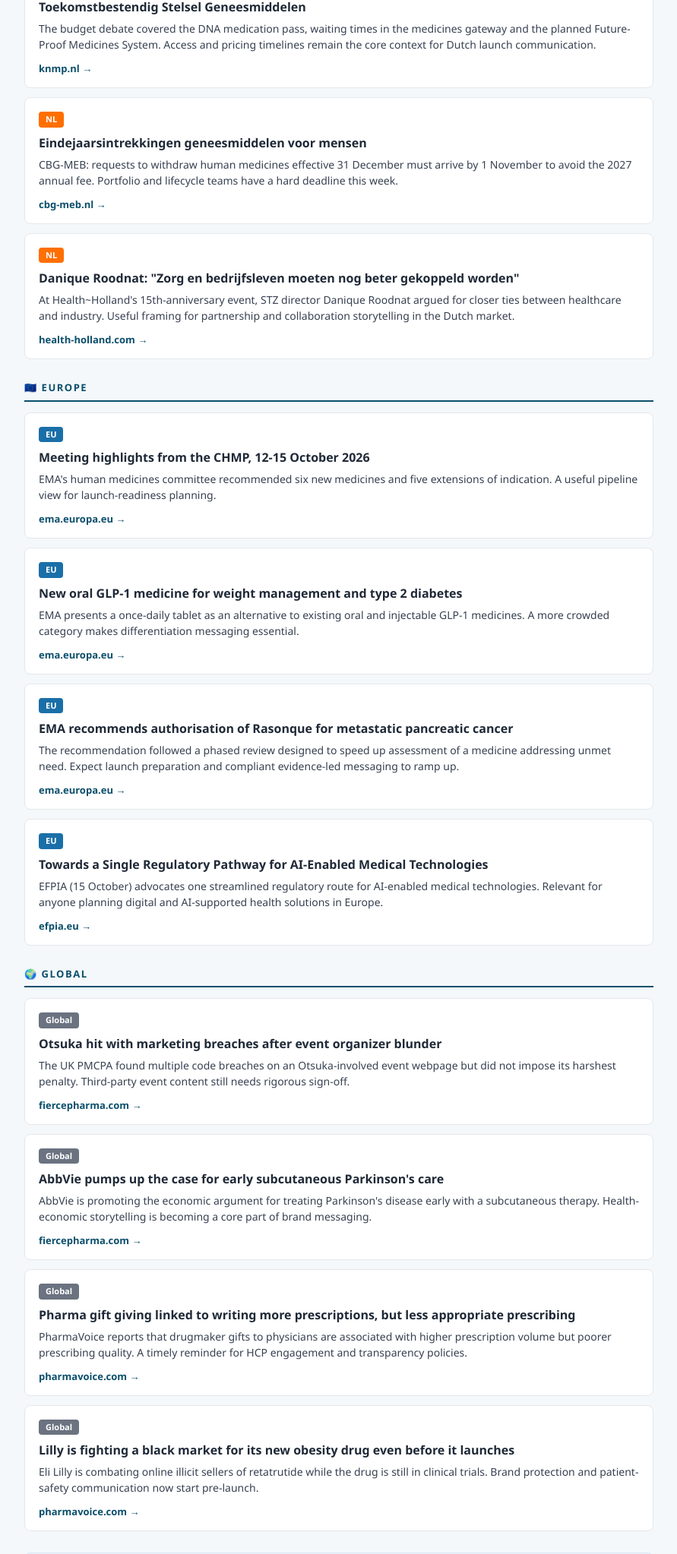
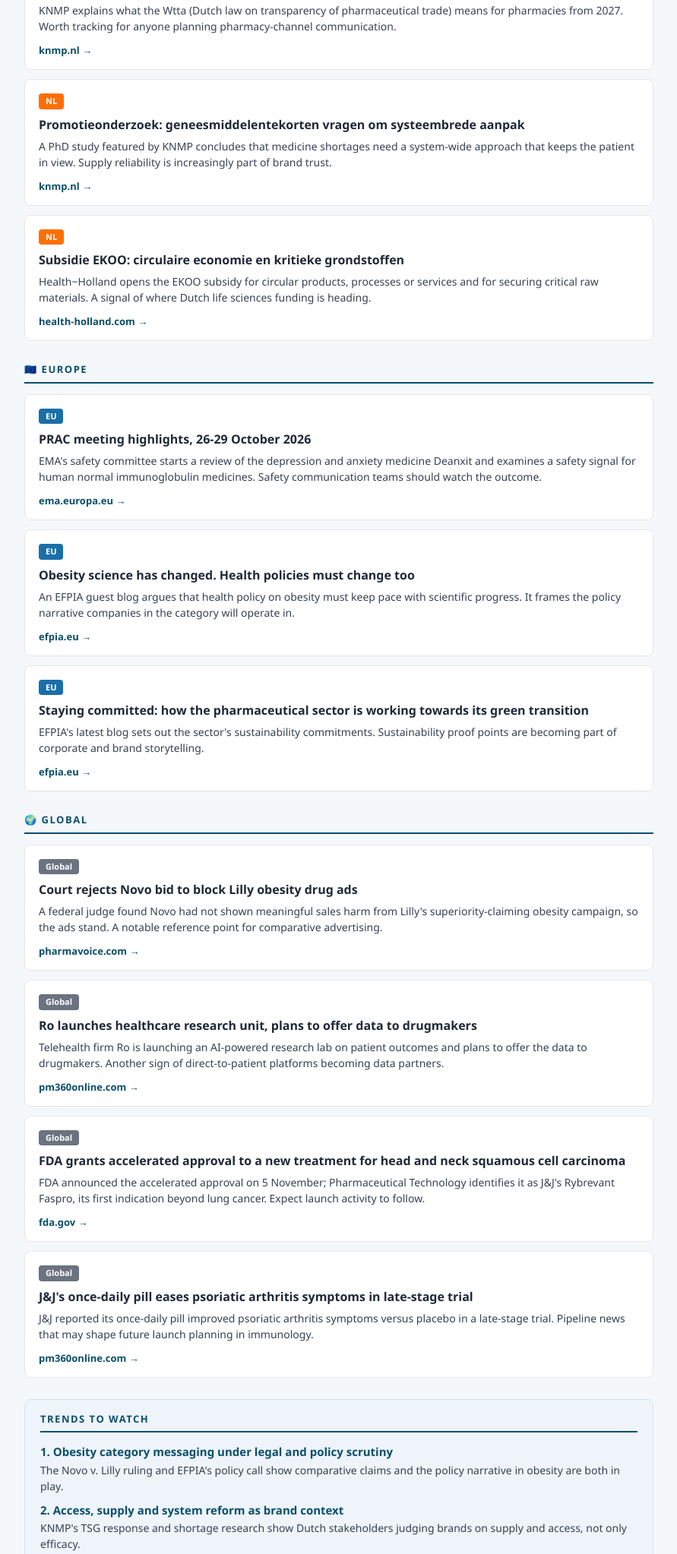
Before and after one commit to njoymarketingonline/pharma-newsfeed, a plain HTML site: page index.html in a window 1280 px wide. Shown: the part 654-2700 px from the top of the page at 76% size, without its empty margins (194-1085 px from the left). Drawn offline with Linux system fonts and the light colour scheme.

Commit message:
Update newsfeed 2026-11-09

```diff
--- a/index.html
+++ b/index.html
@@ -3,7 +3,7 @@
 <head>
 <meta charset="UTF-8">
 <meta name="viewport" content="width=device-width, initial-scale=1">
-<title>Pharma Marketing Newsfeed — October 27, 2026</title>
+<title>Pharma Marketing Newsfeed — November 9, 2026</title>
 <style>
 *{box-sizing:border-box}
 body{margin:0;background:#f4f8fa;font-family:"Segoe UI",Arial,sans-serif;color:#1f2937;line-height:1.5}
@@ -33,99 +33,93 @@ footer{text-align:center;color:#6b7280;font-size:12px;padding:20px 16px 32px}
   <div class="header">
     <p class="eyebrow">Daily Newsfeed</p>
     <h1>Pharma Marketing News</h1>
-    <p class="date">Tuesday, October 27, 2026</p>
+    <p class="date">Monday, November 9, 2026</p>
   </div>
 
   <div class="container">
 
     <div class="intro">
-      Today's lead is Dutch: KNMP is extending its levothyroxine and GLP-1 interaction guidance from 1 November, a practical signal for anyone communicating around the fast-growing obesity category, while the budget debate keeps reimbursement waits in focus. In Europe, EMA's October CHMP and a new oral GLP-1 shape launch planning, and globally a UK PMCPA ruling against Otsuka and new research on pharma gifts to physicians keep compliance front of mind.
+      Today's Dutch lead: KNMP has responded to the proposal for the new medicines system (TSG), asking for a balanced inflow and outflow, a reminder that access and supply shape every Dutch launch story. In Europe, EMA's PRAC has opened a review of Deanxit and EFPIA is pushing for obesity policy to catch up with the science, while globally a US court upheld Lilly's obesity-drug ad claims against Novo, a useful precedent for comparative claims.
     </div>
 
     <h2 class="section-title">🇳🇱 Netherlands</h2>
     <div class="card">
       <span class="tag nl">NL</span>
-      <h3>Interactie levothyroxine en GLP-1-agonisten uitgebreid per 1 november 2026</h3>
-      <p>KNMP announces that the guidance on the interaction between levothyroxine and GLP-1 agonists is expanded from 1 November. Brand and medical teams in the obesity and diabetes category should check that their HCP materials reflect the updated Dutch guidance.</p>
-      <a href="https://www.knmp.nl/actueel/nieuws/interactie-levothyroxine-en-glp-1-agonisten-uitgebreid-1-november-2026" target="_blank" rel="noopener">knmp.nl →</a>
+      <h3>KNMP reageert op voorstel TSG: evenwichtige in- en uitstroom in nieuw geneesmiddelenstelsel</h3>
+      <p>KNMP responds to the proposal for the Toekomstbestendig Stelsel Geneesmiddelen (TSG) and asks for a balance between the inflow and outflow of medicines. Relevant context for access and reimbursement messaging in the Netherlands.</p>
+      <a href="https://www.knmp.nl/actueel/nieuws/knmp-reageert-op-voorstel-tsg-zorg-voor-evenwichtige-verhouding-van-en-uitstroom-nieuw-geneesmiddelenstelsel" target="_blank" rel="noopener">knmp.nl →</a>
     </div>
     <div class="card">
       <span class="tag nl">NL</span>
-      <h3>VWS-begrotingsdebat 2027: DNA-medicatiepas, wachttijden geneesmiddelensluis en Toekomstbestendig Stelsel Geneesmiddelen</h3>
-      <p>The budget debate covered the DNA medication pass, waiting times in the medicines gateway and the planned Future-Proof Medicines System. Access and pricing timelines remain the core context for Dutch launch communication.</p>
-      <a href="https://www.knmp.nl/actueel/nieuws/vws-begrotingsdebat-2027-dna-medicatiepas-wachttijden-geneesmiddelensluis-en-toekomstbestendig-stelsel-geneesmiddelen" target="_blank" rel="noopener">knmp.nl →</a>
+      <h3>Wtta vanaf 2027: wat betekent dit voor apotheken?</h3>
+      <p>KNMP explains what the Wtta (Dutch law on transparency of pharmaceutical trade) means for pharmacies from 2027. Worth tracking for anyone planning pharmacy-channel communication.</p>
+      <a href="https://www.knmp.nl/actueel/nieuws/wtta-vanaf-2027-wat-betekent-dit-voor-apotheken" target="_blank" rel="noopener">knmp.nl →</a>
     </div>
     <div class="card">
       <span class="tag nl">NL</span>
-      <h3>Eindejaarsintrekkingen geneesmiddelen voor mensen</h3>
-      <p>CBG-MEB: requests to withdraw human medicines effective 31 December must arrive by 1 November to avoid the 2027 annual fee. Portfolio and lifecycle teams have a hard deadline this week.</p>
-      <a href="https://www.cbg-meb.nl/actueel/nieuws/2026/10/07/eindejaarsintrekkingen-geneesmiddelen-voor-mensen" target="_blank" rel="noopener">cbg-meb.nl →</a>
+      <h3>Promotieonderzoek: geneesmiddelentekorten vragen om systeembrede aanpak</h3>
+      <p>A PhD study featured by KNMP concludes that medicine shortages need a system-wide approach that keeps the patient in view. Supply reliability is increasingly part of brand trust.</p>
+      <a href="https://www.knmp.nl/actueel/nieuws/promotieonderzoek-geneesmiddelentekorten-vragen-om-systeembrede-aanpak-met-oog-voor-patient" target="_blank" rel="noopener">knmp.nl →</a>
     </div>
     <div class="card">
       <span class="tag nl">NL</span>
-      <h3>Danique Roodnat: "Zorg en bedrijfsleven moeten nog beter gekoppeld worden"</h3>
-      <p>At Health~Holland's 15th-anniversary event, STZ director Danique Roodnat argued for closer ties between healthcare and industry. Useful framing for partnership and collaboration storytelling in the Dutch market.</p>
-      <a href="https://www.health-holland.com/en/nieuws/danique-roodnat-zorg-en-bedrijfsleven-moeten-nog-beter-gekoppeld-worden" target="_blank" rel="noopener">health-holland.com →</a>
+      <h3>Subsidie EKOO: circulaire economie en kritieke grondstoffen</h3>
+      <p>Health~Holland opens the EKOO subsidy for circular products, processes or services and for securing critical raw materials. A signal of where Dutch life sciences funding is heading.</p>
+      <a href="https://www.health-holland.com/nieuws/subsidie-ekoo-circulaire-economie-en-kritieke-grondstoffen" target="_blank" rel="noopener">health-holland.com →</a>
     </div>
     <h2 class="section-title">🇪🇺 Europe</h2>
     <div class="card">
       <span class="tag eu">EU</span>
-      <h3>Meeting highlights from the CHMP, 12-15 October 2026</h3>
-      <p>EMA's human medicines committee recommended six new medicines and five extensions of indication. A useful pipeline view for launch-readiness planning.</p>
-      <a href="https://www.ema.europa.eu/en/news/meeting-highlights-committee-medicinal-products-human-use-chmp-12-15-october-2026" target="_blank" rel="noopener">ema.europa.eu →</a>
+      <h3>PRAC meeting highlights, 26-29 October 2026</h3>
+      <p>EMA's safety committee starts a review of the depression and anxiety medicine Deanxit and examines a safety signal for human normal immunoglobulin medicines. Safety communication teams should watch the outcome.</p>
+      <a href="https://www.ema.europa.eu/en/news/meeting-highlights-pharmacovigilance-risk-assessment-committee-prac-26-29-october-2026" target="_blank" rel="noopener">ema.europa.eu →</a>
     </div>
     <div class="card">
       <span class="tag eu">EU</span>
-      <h3>New oral GLP-1 medicine for weight management and type 2 diabetes</h3>
-      <p>EMA presents a once-daily tablet as an alternative to existing oral and injectable GLP-1 medicines. A more crowded category makes differentiation messaging essential.</p>
-      <a href="https://www.ema.europa.eu/en/news/new-oral-glp-1-medicine-weight-management-type-2-diabetes" target="_blank" rel="noopener">ema.europa.eu →</a>
+      <h3>Obesity science has changed. Health policies must change too</h3>
+      <p>An EFPIA guest blog argues that health policy on obesity must keep pace with scientific progress. It frames the policy narrative companies in the category will operate in.</p>
+      <a href="https://www.efpia.eu/news-events/the-efpia-view/blog-articles/obesity-science-has-changed-health-policies-must-change-too-guest-blog/" target="_blank" rel="noopener">efpia.eu →</a>
     </div>
     <div class="card">
       <span class="tag eu">EU</span>
-      <h3>EMA recommends authorisation of Rasonque for metastatic pancreatic cancer</h3>
-      <p>The recommendation followed a phased review designed to speed up assessment of a medicine addressing unmet need. Expect launch preparation and compliant evidence-led messaging to ramp up.</p>
-      <a href="https://www.ema.europa.eu/en/news/ema-recommends-authorisation-rasonque-metastatic-pancreatic-cancer" target="_blank" rel="noopener">ema.europa.eu →</a>
-    </div>
-    <div class="card">
-      <span class="tag eu">EU</span>
-      <h3>Towards a Single Regulatory Pathway for AI-Enabled Medical Technologies</h3>
-      <p>EFPIA (15 October) advocates one streamlined regulatory route for AI-enabled medical technologies. Relevant for anyone planning digital and AI-supported health solutions in Europe.</p>
-      <a href="https://www.efpia.eu/news-events/the-efpia-view/statements-press-releases/towards-a-single-regulatory-pathway-for-ai-enabled-medical-technologies/" target="_blank" rel="noopener">efpia.eu →</a>
+      <h3>Staying committed: how the pharmaceutical sector is working towards its green transition</h3>
+      <p>EFPIA's latest blog sets out the sector's sustainability commitments. Sustainability proof points are becoming part of corporate and brand storytelling.</p>
+      <a href="https://www.efpia.eu/news-events/the-efpia-view/blog-articles/staying-committed-how-the-pharmaceutical-sector-is-working-towards-its-green-transition/" target="_blank" rel="noopener">efpia.eu →</a>
     </div>
     <h2 class="section-title">🌍 Global</h2>
     <div class="card">
       <span class="tag global">Global</span>
-      <h3>Otsuka hit with marketing breaches after event organizer blunder</h3>
-      <p>The UK PMCPA found multiple code breaches on an Otsuka-involved event webpage but did not impose its harshest penalty. Third-party event content still needs rigorous sign-off.</p>
-      <a href="https://www.fiercepharma.com/marketing/otsuka-hit-11-marketing-code-breaches-after-event-organizer-blunder" target="_blank" rel="noopener">fiercepharma.com →</a>
+      <h3>Court rejects Novo bid to block Lilly obesity drug ads</h3>
+      <p>A federal judge found Novo had not shown meaningful sales harm from Lilly's superiority-claiming obesity campaign, so the ads stand. A notable reference point for comparative advertising.</p>
+      <a href="https://www.pharmavoice.com/news/novo-lilly-lawsuit-ruling-false-advertising-wegovy-zepbound/872975/" target="_blank" rel="noopener">pharmavoice.com →</a>
     </div>
     <div class="card">
       <span class="tag global">Global</span>
-      <h3>AbbVie pumps up the case for early subcutaneous Parkinson's care</h3>
-      <p>AbbVie is promoting the economic argument for treating Parkinson's disease early with a subcutaneous therapy. Health-economic storytelling is becoming a core part of brand messaging.</p>
-      <a href="https://www.fiercepharma.com/marketing/abbvie-pumps-economic-case-early-subcutaneous-parkinsons-treatment" target="_blank" rel="noopener">fiercepharma.com →</a>
+      <h3>Ro launches healthcare research unit, plans to offer data to drugmakers</h3>
+      <p>Telehealth firm Ro is launching an AI-powered research lab on patient outcomes and plans to offer the data to drugmakers. Another sign of direct-to-patient platforms becoming data partners.</p>
+      <a href="https://pm360online.com/news/ro-launches-healthcare-research-unit-plans-to-offer-data-to-drugmakers/" target="_blank" rel="noopener">pm360online.com →</a>
     </div>
     <div class="card">
       <span class="tag global">Global</span>
-      <h3>Pharma gift giving linked to writing more prescriptions, but less appropriate prescribing</h3>
-      <p>PharmaVoice reports that drugmaker gifts to physicians are associated with higher prescription volume but poorer prescribing quality. A timely reminder for HCP engagement and transparency policies.</p>
-      <a href="https://www.pharmavoice.com/news/pharma-gifts-physicians-prescribing/833387/" target="_blank" rel="noopener">pharmavoice.com →</a>
+      <h3>FDA grants accelerated approval to a new treatment for head and neck squamous cell carcinoma</h3>
+      <p>FDA announced the accelerated approval on 5 November; Pharmaceutical Technology identifies it as J&amp;J's Rybrevant Faspro, its first indication beyond lung cancer. Expect launch activity to follow.</p>
+      <a href="https://www.fda.gov/news-events/press-announcements/fda-grants-accelerated-approval-new-treatment-head-and-neck-squamous-cell-carcinoma" target="_blank" rel="noopener">fda.gov →</a>
     </div>
     <div class="card">
       <span class="tag global">Global</span>
-      <h3>Lilly is fighting a black market for its new obesity drug even before it launches</h3>
-      <p>Eli Lilly is combating online illicit sellers of retatrutide while the drug is still in clinical trials. Brand protection and patient-safety communication now start pre-launch.</p>
-      <a href="https://www.pharmavoice.com/news/lilly-retatrutide-black-market-obesity-drug/832711/" target="_blank" rel="noopener">pharmavoice.com →</a>
+      <h3>J&amp;J's once-daily pill eases psoriatic arthritis symptoms in late-stage trial</h3>
+      <p>J&amp;J reported its once-daily pill improved psoriatic arthritis symptoms versus placebo in a late-stage trial. Pipeline news that may shape future launch planning in immunology.</p>
+      <a href="https://pm360online.com/news/jjs-once-daily-pill-eases-psoriatic-arthritis-symptoms-in-late-stage-trial/" target="_blank" rel="noopener">pm360online.com →</a>
     </div>
 
     <div class="trends">
       <h2 class="section-title" style="margin-top:0;">Trends to Watch</h2>
-      <h3>1. Obesity and GLP-1 messaging gets more precise</h3>
-      <p>KNMP's expanded interaction guidance, a new oral option at EMA and Lilly's pre-launch brand protection show a crowded, closely watched category where accuracy and differentiation matter.</p>
-      <h3>2. Third-party and HCP touchpoints under the microscope</h3>
-      <p>The PMCPA's Otsuka ruling and new research on physician gifts underline that event pages, partners and HCP engagement all fall within compliance scrutiny.</p>
-      <h3>3. Access and evidence shape the story</h3>
-      <p>Dutch reimbursement waits, EMA's phased reviews and AbbVie's economic case for early treatment point to value and access narratives sitting beside efficacy.</p>
+      <h3>1. Obesity category messaging under legal and policy scrutiny</h3>
+      <p>The Novo v. Lilly ruling and EFPIA's policy call show comparative claims and the policy narrative in obesity are both in play.</p>
+      <h3>2. Access, supply and system reform as brand context</h3>
+      <p>KNMP's TSG response and shortage research show Dutch stakeholders judging brands on supply and access, not only efficacy.</p>
+      <h3>3. Data partnerships and sustainability as new proof points</h3>
+      <p>Ro's data unit and EFPIA's green transition blog hint at data and sustainability becoming part of how companies position themselves.</p>
     </div>
 
   </div>
```
